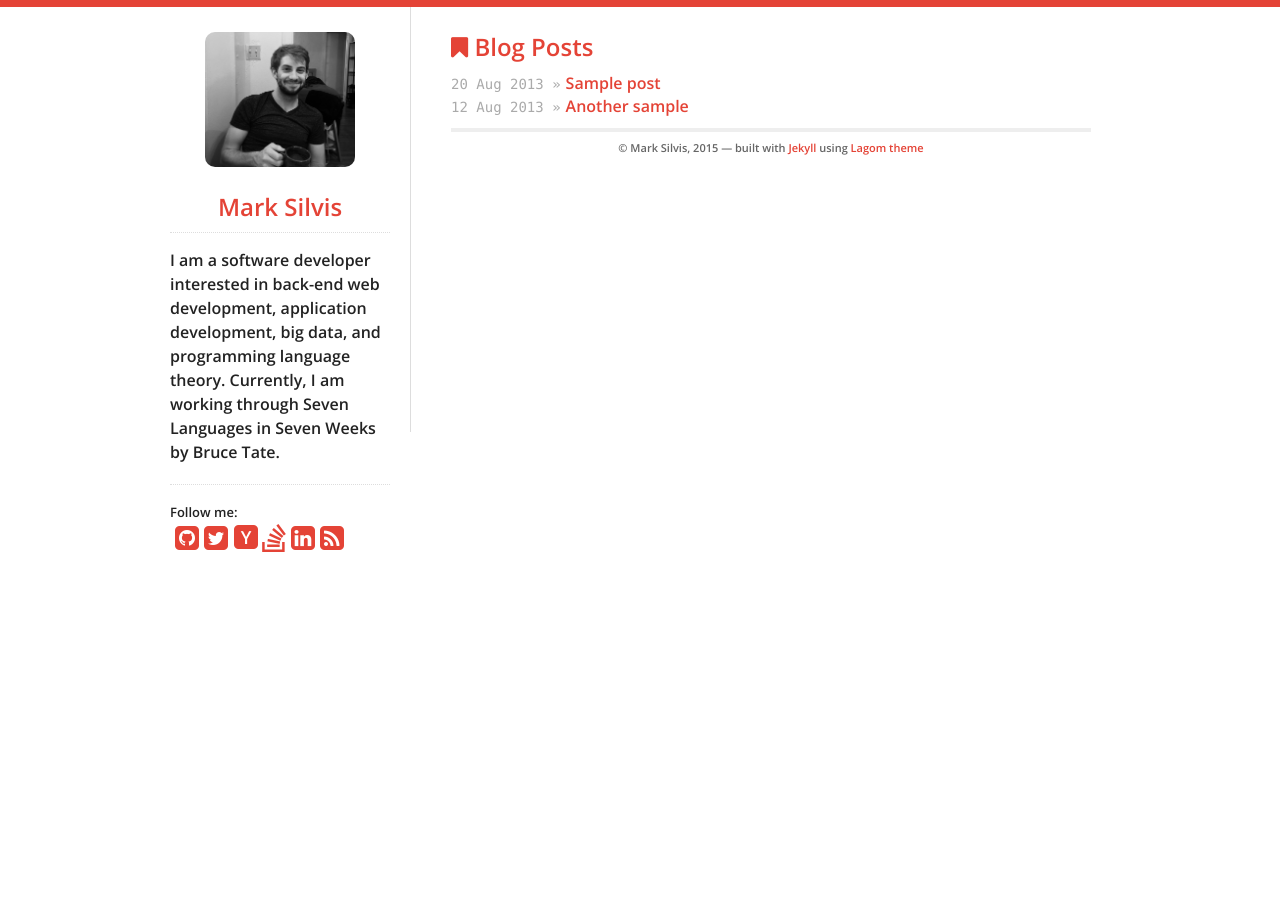
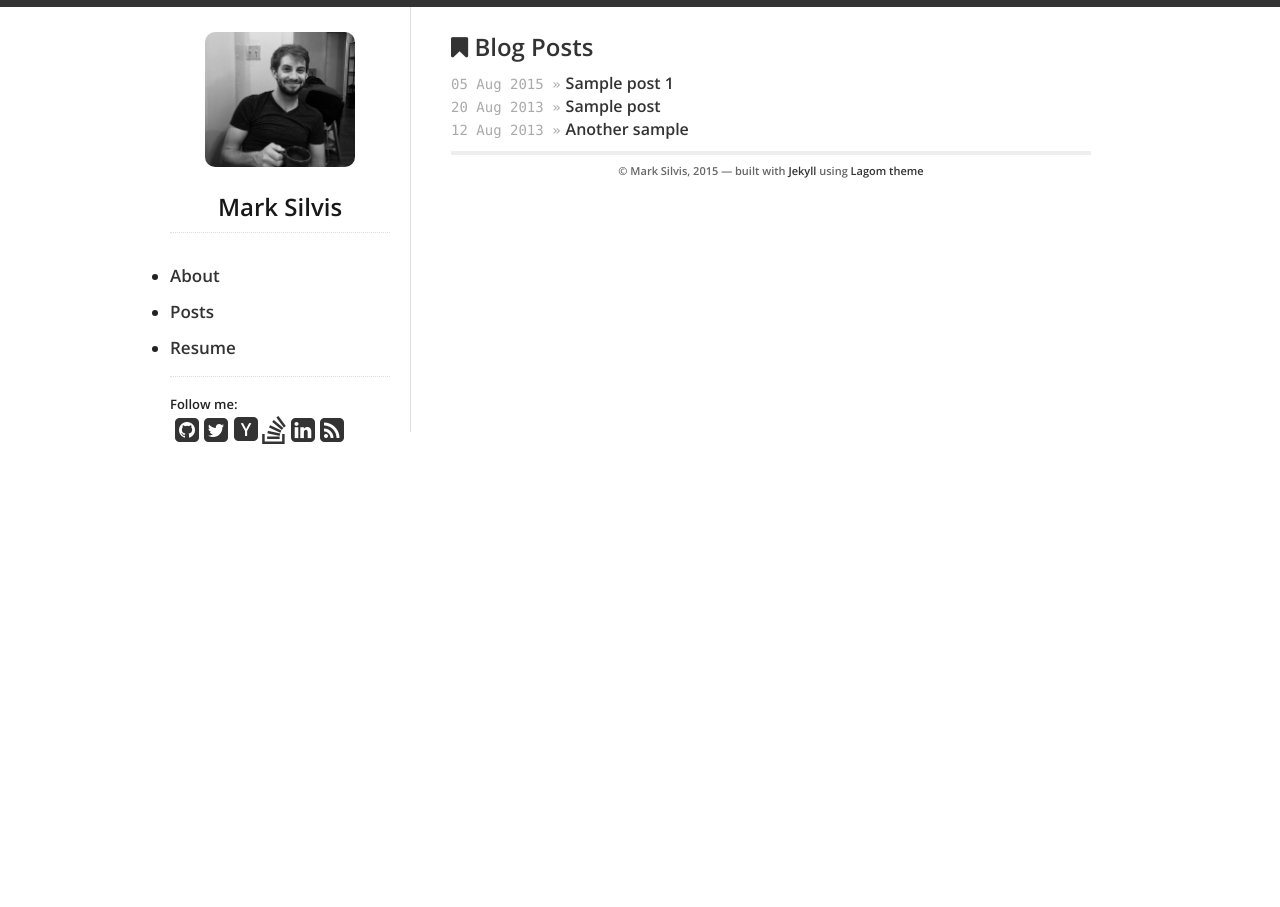
Before and after one commit to marksilvis/marksilvis.github.io, a Jekyll site: the page built from index.html, in a window 1280 px wide. Built offline with Jekyll 4.4.1, drawn with Linux system fonts in a browser that asks for light colours; nearby versions of some CDN libraries.

Commit message:
updating them

```diff
--- a/_data/theme.yml
+++ b/_data/theme.yml
@@ -1,7 +1,9 @@
 # Theme customization - please change from the defaults!
 
+# Color for main items
+body_color: '#cc6666'
 # Color for top bar, links, etc
-highlight_color: '#E44336'
+highlight_color: '#333333'
 
 # Profile links on the left sidebar, leave blank to ignore
 social:
--- a/_includes/sidebar.html
+++ b/_includes/sidebar.html
@@ -7,10 +7,16 @@
     <img src="/assets/photo.jpg" id="logo" alt="My photo"/>
     {% endif %}
   </a>
-  <h2><a href="/">{{ site.data.theme.name }}</a></h2>
+  <!-- <h2><a href="/">{{ site.data.theme.name }}</a></h2> -->
+  <h2>{{ site.data.theme.name }}</h2>
   <div id="bio">
-    <p>I am a software developer interested in back-end web development, application development, big data, and programming language theory. Currently, I am working through Seven Languages in Seven Weeks by Bruce Tate.
-    </p>
+<!--     <p>I am a software developer interested in back-end web development, application development, big data, and programming language theory. Currently, I am working through Seven Languages in Seven Weeks by Bruce Tate.
+    </p> -->
+    <ul>
+      <li><h5>About</h5></li>
+      <li><h5>Posts</h5></li>
+      <li><h5>Resume</h5></li>
+    </ul>
   </div>
   <div id="social">
     {% include social.html %}
--- /dev/null
+++ b/_posts/2015-08-5-sample1.md
@@ -0,0 +1,7 @@
+---
+layout: post
+title: Sample post 1
+categories:
+- blog
+- test
+---
```
Also changed, not shown: _includes/css/layout.css (+3 -5 lines), _includes/css/screen.css (+7 -0 lines).
